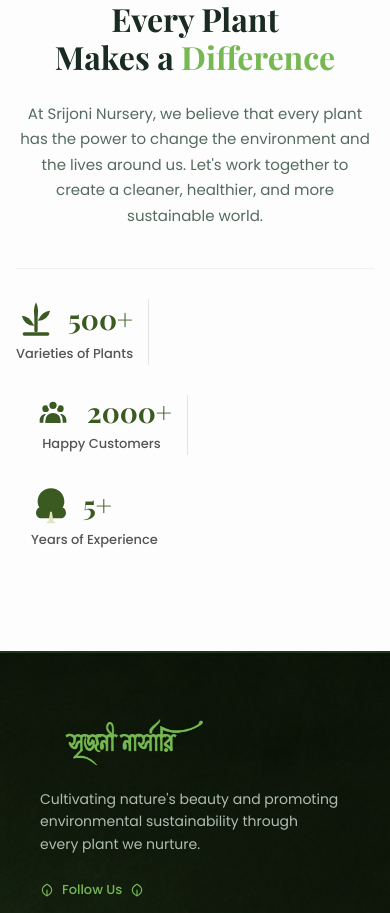
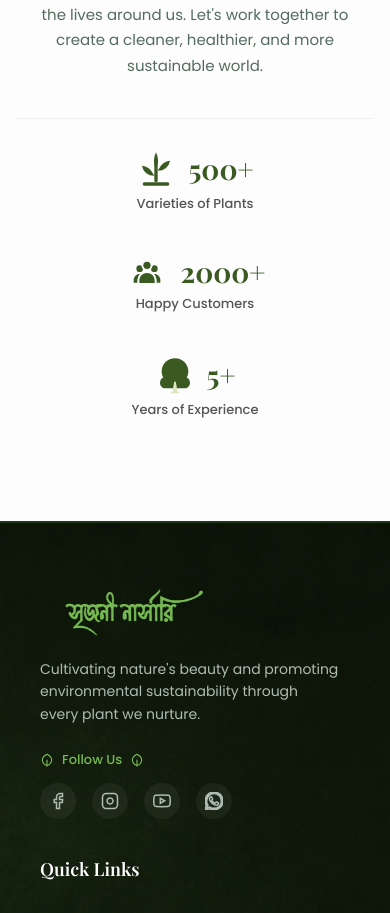
Before and after one commit to Rahulpal349/Nursery-Landing-Page, a React (Vite) app: page /about in a window 390 px wide. Shown: the part 3024-3937 px from the top of the page. Built offline with nearby package versions, Linux system fonts and the light colour scheme; a web font is replaced by a local one.

Commit message:
feat: add CSS styles for the AboutMission section component

```diff
--- a/src/components/AboutMission.css
+++ b/src/components/AboutMission.css
@@ -150,11 +150,20 @@
     gap: 30px;
     justify-content: center;
   }
+
+  .mission-stat-item:not(:last-child) {
+    border-right: none;
+  }
+
+  .mission-stat-item, .mission-stat-item:first-child, .mission-stat-item:last-child {
+    padding: 0;
+    align-items: center;
+  }
 }
 
 @media (max-width: 500px) {
-  .collage-images {
-    height: 350px;
+  .collage-wrapper {
+    height: 250px;
   }
 
   .mission-title {
@@ -163,6 +172,7 @@
 
   .mission-stats {
     flex-direction: column;
-    align-items: flex-start;
+    align-items: center;
+    gap: 40px;
   }
 }
```
